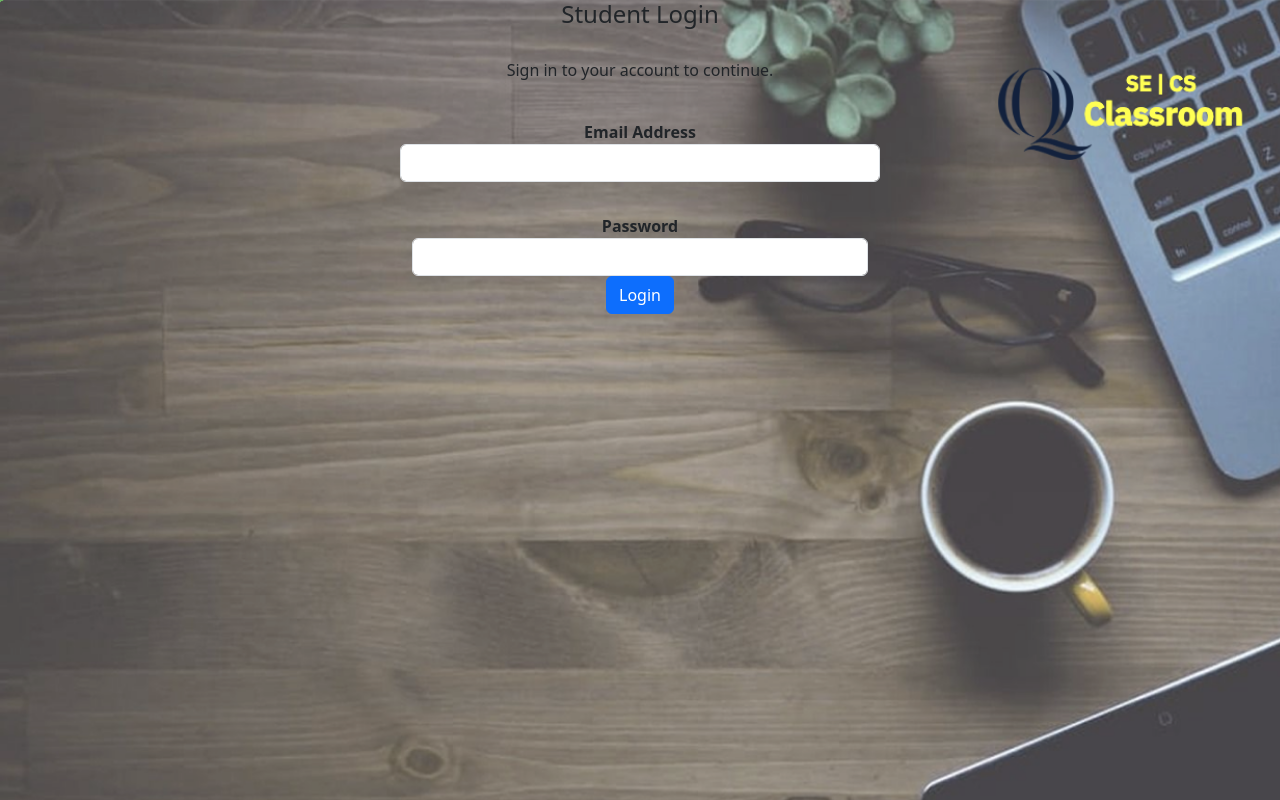
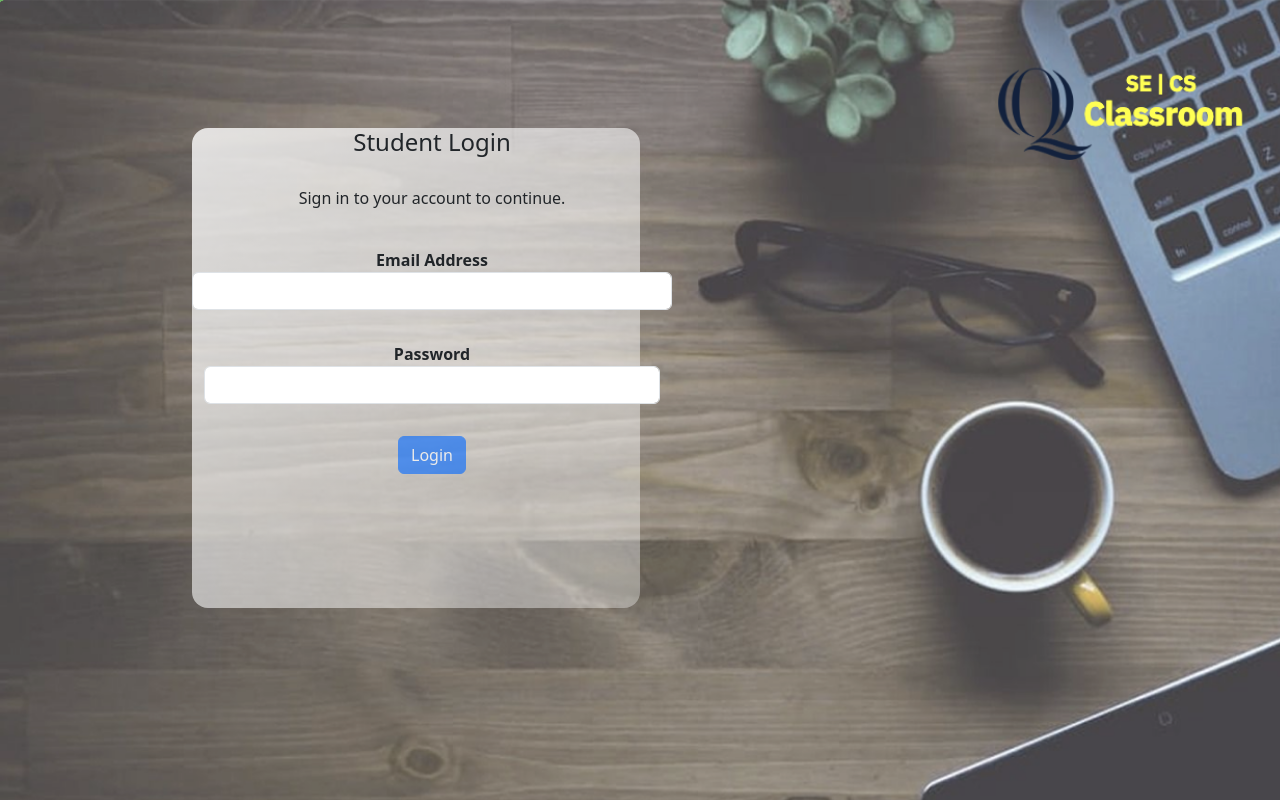
Before and after one commit to juliawoeste/SER340-AutoGrader, a React (Create React App) app in the folder Milestone3/learning-management-app/: page /studentLogin in a window 1280 px wide. Built offline with nearby package versions, Linux system fonts and the light colour scheme.

Commit message:
login validation

```diff
--- a/Milestone3/learning-management-app/src/components/LoginFormProfessor.jsx
+++ b/Milestone3/learning-management-app/src/components/LoginFormProfessor.jsx
@@ -55,10 +55,17 @@ class LoginFormProfessor extends Component {
     const account = { ...this.state.account };
     account[input.name] = input.value;
     this.setState({ account, errors });
+
+    if (account.email && account.password) {
+      this.setState({ disableSubmit: false });
+    } else {
+      this.setState({ disableSubmit: true });
+    }
   };
 
   render() {
     return (
+      <section className="glasscard">
         <div>
           <div
             className="container"
@@ -119,6 +126,7 @@ class LoginFormProfessor extends Component {
                   onChange={this.handleChange}
                   name="password"
                   type="text"
+                  aria-aria-describedby="emailHelp"
                   className="form-control"
                 />
                 {this.state.errors.password && (
@@ -128,12 +136,18 @@ class LoginFormProfessor extends Component {
                   </div>
                 )}
                 <Link to={"/professorCourses"}>
-                <button className="btn btn-primary">Login</button>
+                  <button
+                    className="btn btn-primary"
+                    style={{ marginTop: "2rem" }}
+                  >
+                    Login
+                  </button>
                 </Link>
               </div>
             </form>
           </div>
         </div>
+      </section>
     );
   }
 }
--- a/Milestone3/learning-management-app/src/components/LoginFormStudent.jsx
+++ b/Milestone3/learning-management-app/src/components/LoginFormStudent.jsx
@@ -15,6 +15,7 @@ class LoginFormStudent extends Component {
       password: "",
     },
     errors: {},
+    disableSubmit: true,
   };
   schema = {
     email: Joi.string().required().label("Email"),
@@ -25,7 +26,6 @@ class LoginFormStudent extends Component {
     const { error } = Joi.validate(this.state.account, this.schema, {
       abortEarly: false,
     });
-    if (!error) return null;
     const errors = {};
     for (let item of error.details) errors[item.path[0]] = item.message;
     return errors;
@@ -55,10 +55,17 @@ class LoginFormStudent extends Component {
     const account = { ...this.state.account };
     account[input.name] = input.value;
     this.setState({ account, errors });
+
+    if (account.email && account.password) {
+      this.setState({ disableSubmit: false });
+    } else {
+      this.setState({ disableSubmit: true });
+    }
   };
 
   render() {
     return (
+      <section className="glasscard">
         <div>
           <div
             className="container"
@@ -119,6 +126,7 @@ class LoginFormStudent extends Component {
                   onChange={this.handleChange}
                   name="password"
                   type="text"
+                  aria-aria-describedby="emailHelp"
                   className="form-control"
                 />
                 {this.state.errors.password && (
@@ -128,12 +136,19 @@ class LoginFormStudent extends Component {
                   </div>
                 )}
                 <Link to={"/studentCourses"}>
-                <button className="btn btn-primary">Login</button>
+                  <button
+                    className="btn btn-primary"
+                    style={{ marginTop: "2rem" }}
+                    disabled={this.state.disableSubmit}
+                  >
+                    Login
+                  </button>
                 </Link>
               </div>
             </form>
           </div>
         </div>
+      </section>
     );
   }
 }
```
Lines whose indentation alone changed are shown as unchanged.
